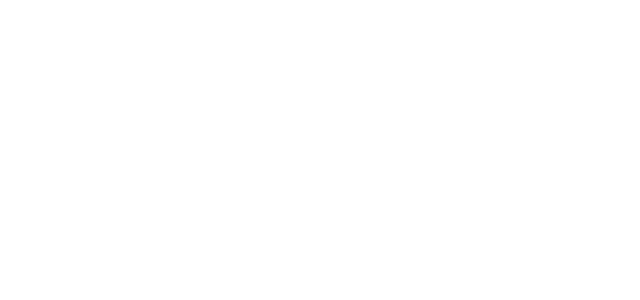
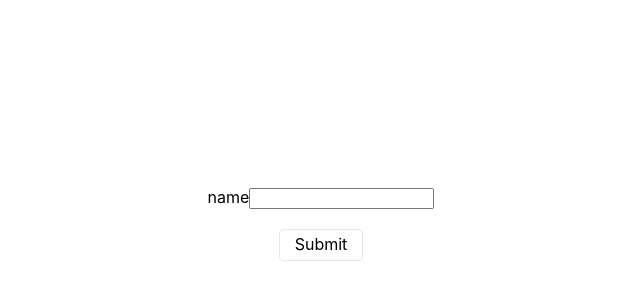
Before and after one commit to abouthugo/connect4, a Next.js app: page / in a window 1280 px wide. Shown: the part 166-466 px from the top of the page, without its empty margins (319-959 px from the left). Built offline with nearby package versions, Linux system fonts and the light colour scheme.

Commit message:
Added Welcome component and Button component

```diff
--- /dev/null
+++ b/components/Button.tsx
@@ -0,0 +1,35 @@
+import { MouseEvent } from "react";
+import styles from "../styles/Button.module.css";
+
+export default function Button({
+  children,
+  type,
+  disabled,
+  onClick,
+}: ButtonProps) {
+  const classes = `${styles.button} ${styles[type]} ${
+    disabled ? "disabled" : ""
+  }`;
+  return (
+    <a className={classes} onClick={clickHandler}>
+      {children}
+    </a>
+  );
+
+  function clickHandler(e: MouseEvent) {
+    e.preventDefault();
+    onClick(e);
+  }
+}
+
+Button.defaultProps = {
+  disabled: false,
+  onClick: () => {},
+};
+
+interface ButtonProps {
+  type: "primary" | "secondary" | "link";
+  disabled: boolean;
+  onClick: Function;
+  children: React.ReactNode;
+}
--- /dev/null
+++ b/components/Welcome.tsx
@@ -0,0 +1,17 @@
+import Button from "./Button";
+
+export default function Welcome({ label }: WelcomeProps) {
+  return (
+    <div>
+      <div>
+        <label>{label}</label>
+        <input name={label} id={label} />
+      </div>
+      <Button type="primary">Submit</Button>
+    </div>
+  );
+}
+
+interface WelcomeProps {
+  label: string;
+}
--- a/pages/index.tsx
+++ b/pages/index.tsx
@@ -4,6 +4,7 @@
 import styles from "../styles/Home.module.css";
 import useGameReducer from "game_logic/useGameReducer";
 import { GameContext } from "game_logic/context";
+import Welcome from "components/Welcome";
 
 const { Provider } = GameContext;
 
@@ -53,6 +54,7 @@
               <Board />
             </>
           )}
+          {!gameReady && <Welcome label="name" />}
 
           {/* TODO: ask user for username */}
         </main>
--- /dev/null
+++ b/styles/Button.module.css
@@ -0,0 +1,40 @@
+.button {
+  --bg-color: var(--grey-9);
+  padding: 2px 15px;
+  background: var(--bg-color);
+  box-sizing: border-box;
+  display: block;
+  width: fit-content;
+  border-radius: 4px;
+  margin: 20px auto;
+  font-size: 16px;
+  cursor: pointer;
+  transition: all 0.2s ease-out;
+  line-height: 1.6;
+  user-select: none;
+}
+
+.primary {
+  --bg-color: white;
+  border: 1px solid var(--grey-8);
+}
+
+.primary:hover {
+  --bg-color: var(--grey-9);
+}
+
+.primary:active,
+.primary:visited {
+  --bg-color: white;
+  border: 1px solid var(--main-5);
+  box-shadow: 0 0 0 2pt var(--main-9);
+}
+
+.primary .secondary {
+}
+
+.link {
+}
+
+.disabled {
+}
```
